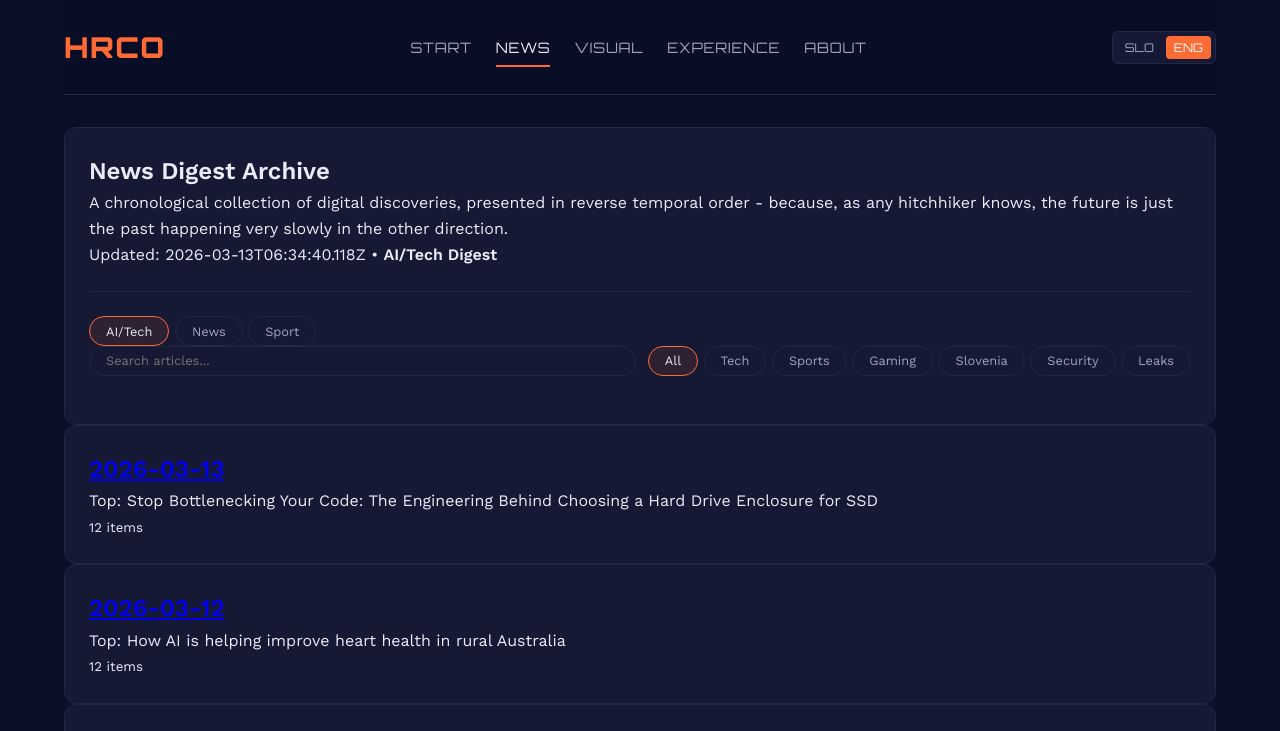
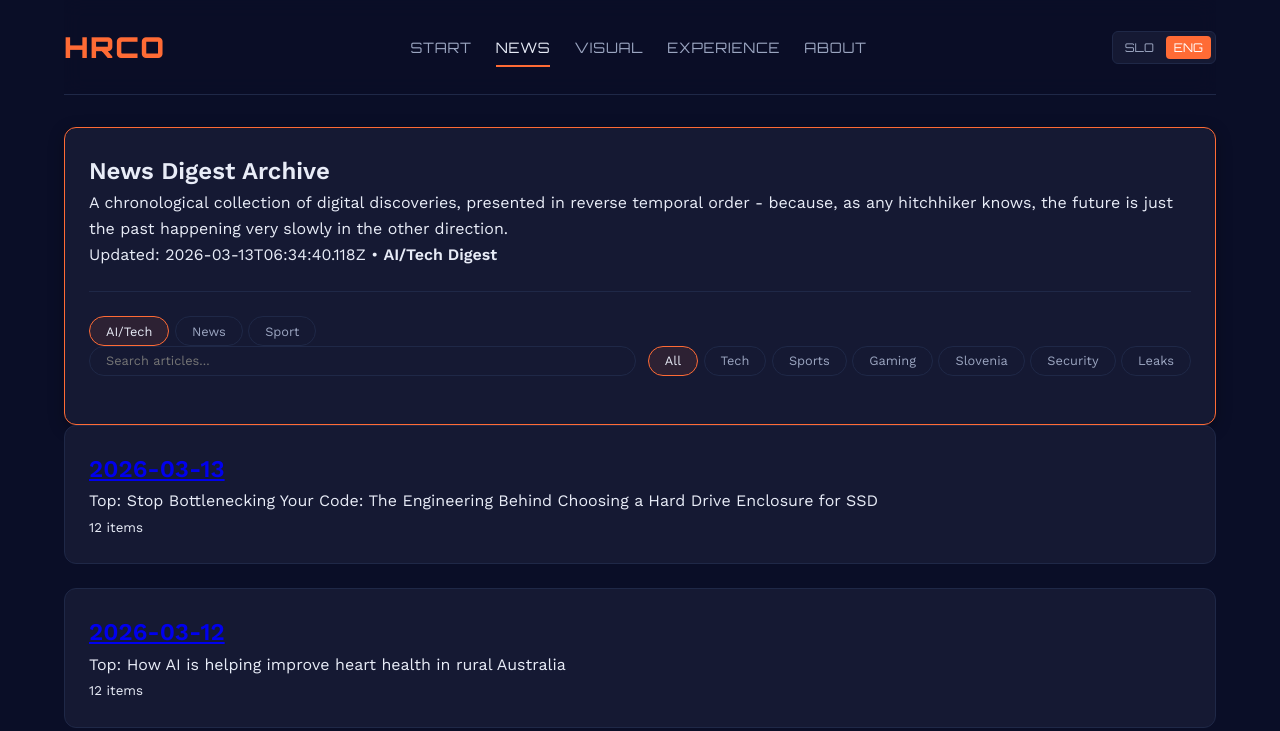
Before and after one commit to hrco/hrco.github.io, a website: page news.html in a window 1280 px wide. In both pictures the pointer is over the element 640 px from the left and 275 px from the top of the page. Shown: the top 731 px of the page. Drawn offline with nearby package versions, Linux system fonts and the light colour scheme.

Commit message:
fix: add gap and hover border to .card (about page spacing + orange focus)

```diff
--- a/css/main.css
+++ b/css/main.css
@@ -673,6 +673,15 @@ nav.mobile-menu-open {
     transition: all var(--transition);
 }
 
+.card + .card {
+    margin-top: 1.5rem;
+}
+
+.card:hover {
+    border-color: var(--color-primary);
+    box-shadow: var(--shadow-md);
+}
+
 .preview-card:hover {
     transform: translateY(-5px);
     border-color: var(--color-primary);
```
